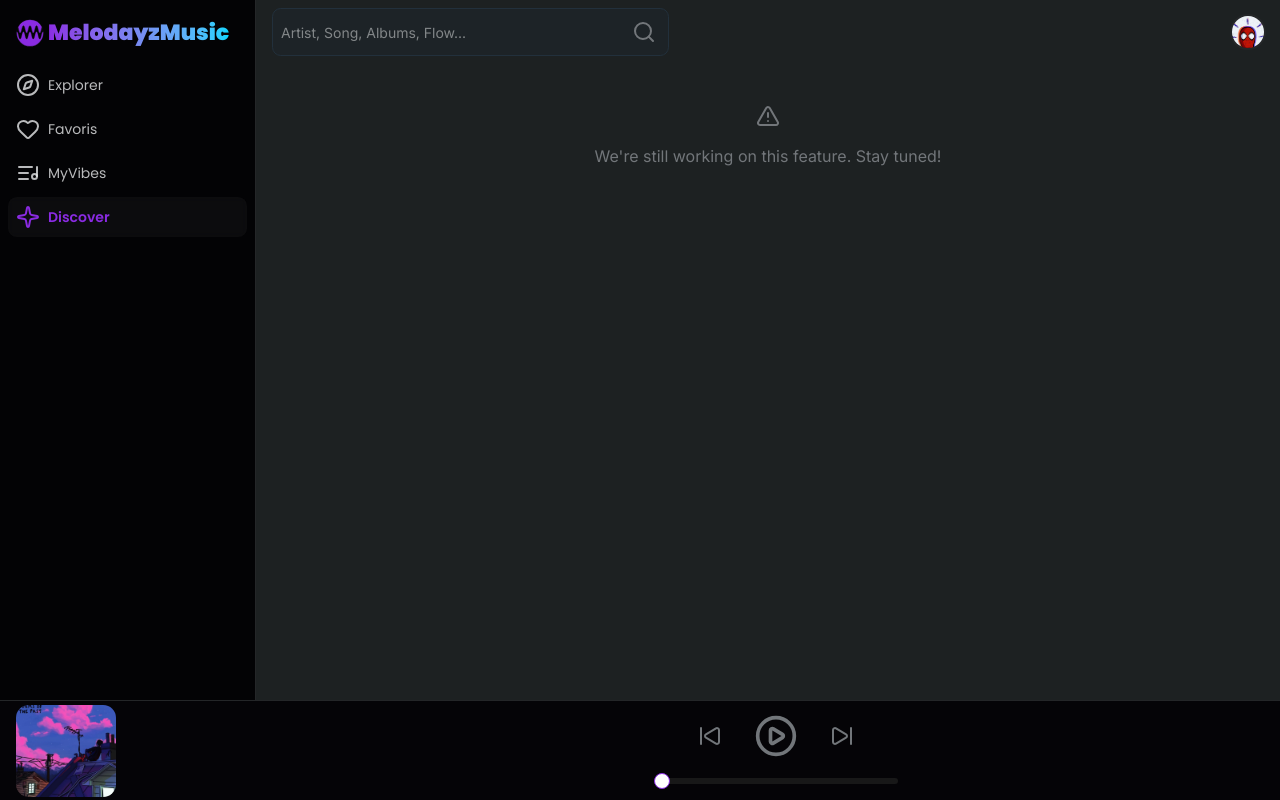
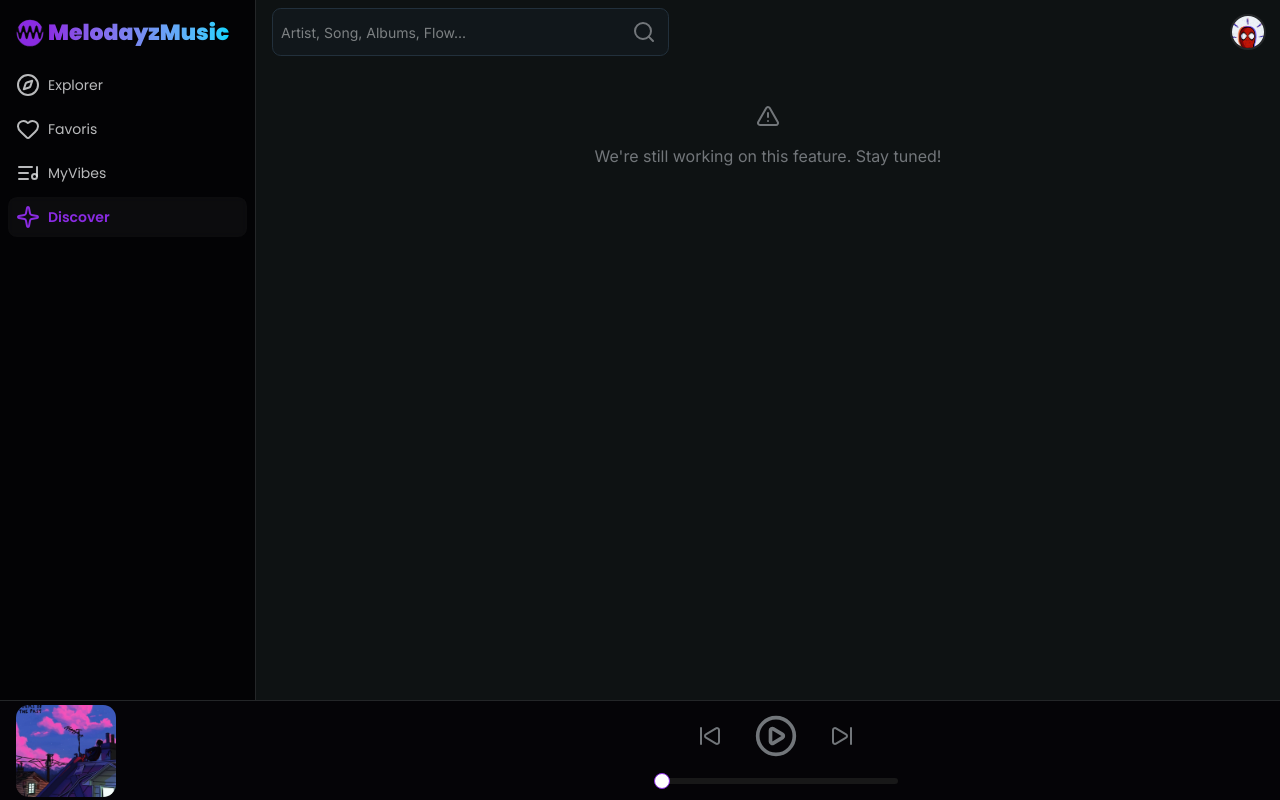
Before and after one commit to bossnare/melodayzmusic, a Next.js app in the folder apps/client/: page /dashboard/discover in a window 1280 px wide. Built offline with nearby package versions, Linux system fonts and the light colour scheme.

Commit message:
Update globals.css: change base color more dark teint

```diff
--- a/apps/client/src/styles/globals.css
+++ b/apps/client/src/styles/globals.css
@@ -98,7 +98,7 @@
 }
 
 .dark {
-  --background: oklch(0.2441 0.0062 214.41);
+  --background: oklch(0.1788 0.0062 214.41);
   --foreground: oklch(0.9328 0.0025 228.7857);
   --card: oklch(0.2097 0.008 274.5332);
   --card-foreground: oklch(0.8853 0 0);
```
